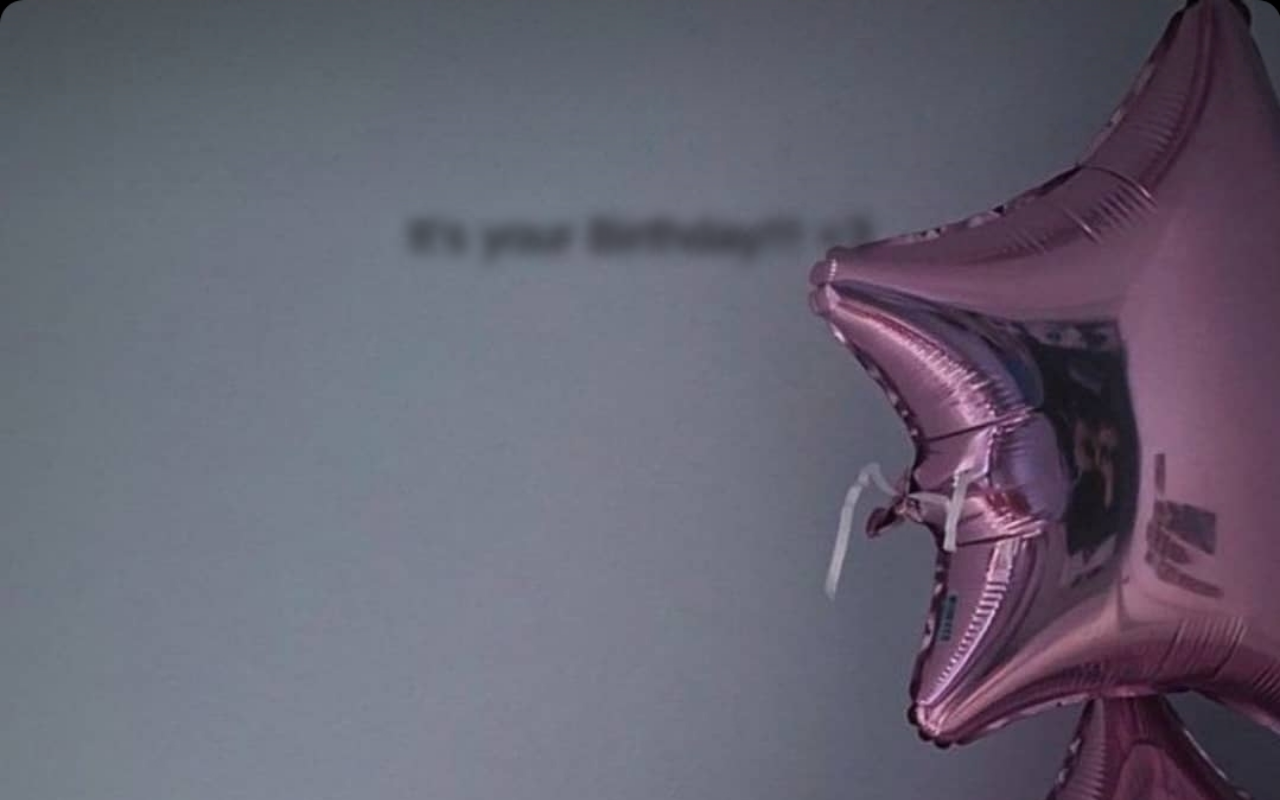
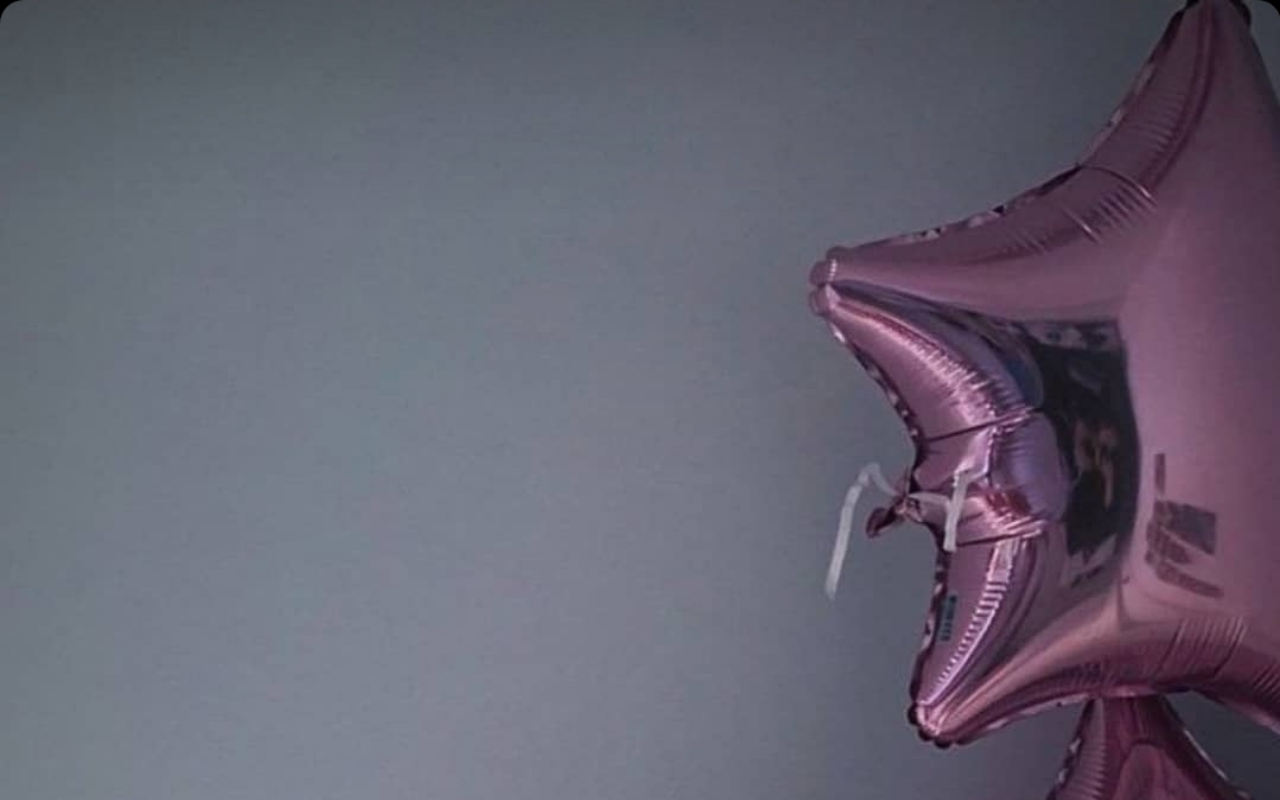
Before and after one commit to FATIMAA-WEB/Birthday, a website: page index.html in a window 1280 px wide. Shown: the top 800 px of the page. Drawn offline with nearby package versions, Linux system fonts and the light colour scheme.

Commit message:
Update style.css

```diff
--- a/style/style.css
+++ b/style/style.css
@@ -6,7 +6,7 @@ body {
     margin: 0;
     font-family: "Work Sans", sans-serif;
     background-image: url('../bg.jpg');
-    filter: blur(8px);
+    filter: blur(100px);
     background-size: cover; /* Makes the image cover the entire container */
 }
 
```
